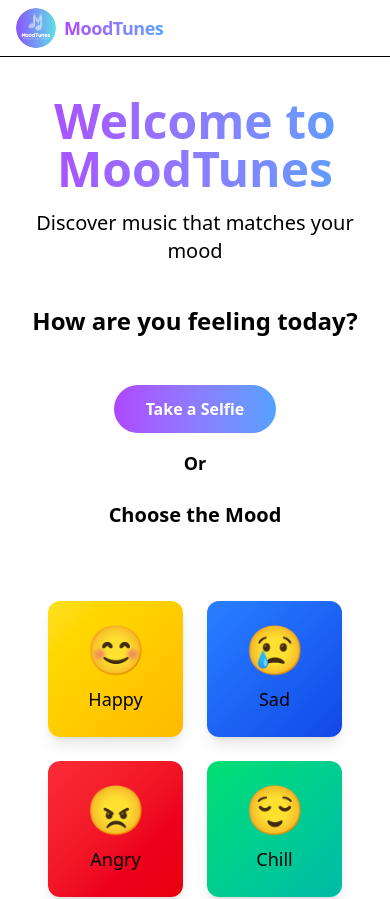
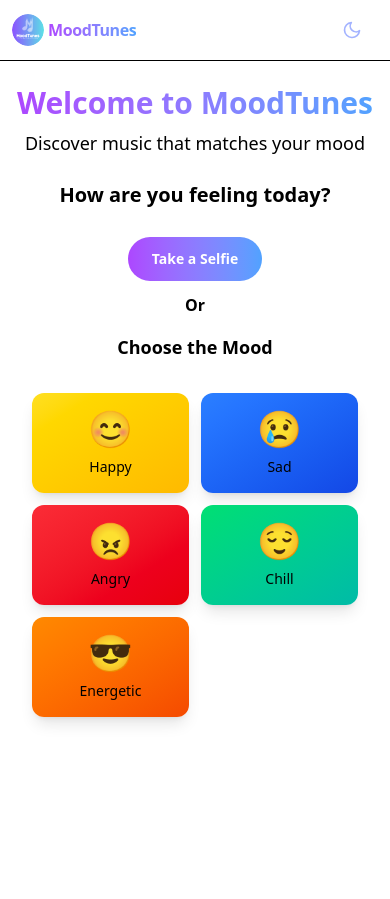
Before and after one commit to isatyamshivam/moodtunes, a React (Vite) app: page / in a window 390 px wide. Shown: the top 899 px of the page. After the commit the page ends 844 px from the top, so only its background shows below. Built offline with nearby package versions, Linux system fonts and the light colour scheme.

Commit message:
update ui

```diff
--- a/src/App.jsx
+++ b/src/App.jsx
@@ -22,31 +22,31 @@ function App() {
   };
 
   return (
-    <div className="min-h-screen bg-spotify-base text-spotify-text">
+    <div className="min-h-screen bg-light-base dark:bg-spotify-base text-light-text dark:text-spotify-text transition-colors duration-300">
       <Navbar />
 
-      <main className="container mx-auto px-6 py-10">
+      <main className="container mx-auto px-4 sm:px-6 py-6 sm:py-10">
         <motion.div
           initial={{ opacity: 0, y: 20 }}
           animate={{ opacity: 1, y: 0 }}
-          className="text-center mb-12"
+          className="text-center mb-8 sm:mb-12"
         >
-          <h1 className="text-5xl font-bold mb-4 bg-gradient-to-r from-purple-500 to-blue-400 bg-clip-text text-transparent">Welcome to MoodTunes</h1>
-          <p className="text-xl mb-10 text-spotify-subdued">Discover music that matches your mood</p>
+          <h1 className="text-3xl sm:text-4xl md:text-5xl font-bold mb-2 sm:mb-4 bg-gradient-to-r from-purple-500 to-blue-400 bg-clip-text text-transparent">Welcome to MoodTunes</h1>
+          <p className="text-lg sm:text-xl mb-6 sm:mb-10 text-light-subdued dark:text-spotify-subdued">Discover music that matches your mood</p>
 
           {!selectedMood && !showSelfie && (
-            <div className="flex flex-col items-center gap-4">
-              <h2 className="text-2xl font-bold mb-8 text-center">How are you feeling today?</h2>
+            <div className="flex flex-col items-center gap-3 sm:gap-4">
+              <h2 className="text-xl sm:text-2xl font-bold mb-4 sm:mb-8 text-center">How are you feeling today?</h2>
               <motion.button
                 onClick={() => setShowSelfie(true)}
-                className="bg-gradient-to-r from-purple-500 to-blue-400 text-white font-bold py-3 px-8 rounded-full"
+                className="bg-gradient-to-r from-purple-500 to-blue-400 text-white font-bold py-2 sm:py-3 px-6 sm:px-8 rounded-full text-sm sm:text-base"
                 whileHover={{ scale: 1.05, brightness: 1.1 }}
                 whileTap={{ scale: 0.95 }}
               >
                 Take a Selfie
               </motion.button>
-              <p className="text-lg font-bold text-spotify-subdued">Or</p>
-              <p className="text-xl font-bold text-spotify-text mt-2">Choose the Mood</p>
+              <p className="text-base sm:text-lg font-bold text-light-subdued dark:text-spotify-subdued">Or</p>
+              <p className="text-lg sm:text-xl font-bold text-light-text dark:text-spotify-text mt-1 sm:mt-2">Choose the Mood</p>
             </div>
           )}
         </motion.div>
@@ -78,10 +78,10 @@ function App() {
               exit={{ opacity: 0, x: -50 }}
             >
               <PlaylistGrid mood={selectedMood} />
-              <div className="text-center mt-10">
+              <div className="text-center mt-6 sm:mt-10">
                 <motion.button
                   onClick={() => setSelectedMood(null)}
-                  className="bg-gradient-to-r from-purple-500 to-blue-400 text-white font-bold py-3 px-8 rounded-full"
+                  className="bg-gradient-to-r from-purple-500 to-blue-400 text-white font-bold py-2 sm:py-3 px-6 sm:px-8 rounded-full text-sm sm:text-base"
                   whileHover={{ scale: 1.05, brightness: 1.1 }}
                   whileTap={{ scale: 0.95 }}
                 >
--- a/src/components/MoodSelector.jsx
+++ b/src/components/MoodSelector.jsx
@@ -15,18 +15,18 @@ export function MoodSelector({ onMoodSelect }) {
   }, [onMoodSelect]);
 
   return (
-    <div className="w-full max-w-4xl mx-auto p-6">
-      <div className="grid grid-cols-2 md:grid-cols-5 gap-6">
+    <div className="w-full max-w-4xl mx-auto px-4 sm:px-6">
+      <div className="grid grid-cols-2 sm:grid-cols-3 md:grid-cols-5 gap-3 sm:gap-4 md:gap-6">
         {moods.map((mood) => (
           <motion.button
             key={mood.name}
             onClick={() => handleMoodClick(mood)}
-            className={`bg-gradient-to-br ${mood.color} rounded-xl p-6 flex flex-col items-center justify-center gap-3 shadow-lg hover:shadow-xl transition-all`}
+            className={`bg-gradient-to-br ${mood.color} rounded-xl p-4 sm:p-6 flex flex-col items-center justify-center gap-2 sm:gap-3 shadow-lg hover:shadow-xl transition-all`}
             whileHover={{ scale: 1.05 }}
             whileTap={{ scale: 0.95 }}
           >
-            <span className="text-5xl">{mood.emoji}</span>
-            <span className="font-medium text-lg text-black">{mood.name}</span>
+            <span className="text-4xl sm:text-5xl">{mood.emoji}</span>
+            <span className="font-medium text-sm sm:text-lg text-black">{mood.name}</span>
           </motion.button>
         ))}
       </div>
--- a/src/components/Navbar.jsx
+++ b/src/components/Navbar.jsx
@@ -1,20 +1,24 @@
 import React from 'react';
+import { ThemeSwitcher } from './ThemeSwitcher';
 
 export function Navbar() {
   return (
-    <nav className="w-full py-2 px-4 flex justify-between items-center relative z-10 bg-spotify-base border-b border-spotify-highlight">
-      <div className="flex items-center gap-2">
-        <div className="relative w-10 h-10">
+    <nav className="w-full py-2 px-3 sm:px-4 flex justify-between items-center relative z-10 bg-light-base dark:bg-spotify-base border-b border-light-border dark:border-spotify-highlight transition-colors duration-300">
+      <div className="flex items-center gap-1 sm:gap-2">
+        <div className="relative w-8 h-8 sm:w-10 sm:h-10">
           <img
             src="/MoodTunes_logo.svg"
             alt="MoodTunes Logo"
             className="w-full h-full rounded-full"
           />
         </div>
-        <span className="text-lg font-bold bg-gradient-to-r from-purple-500 to-blue-400 bg-clip-text text-transparent tracking-tight">
+        <span className="text-base sm:text-lg font-bold bg-gradient-to-r from-purple-500 to-blue-400 bg-clip-text text-transparent tracking-tight">
           MoodTunes
         </span>
       </div>
+
+      {/* Add theme switcher */}
+      <ThemeSwitcher />
     </nav>
   );
 }
--- /dev/null
+++ b/src/components/ThemeSwitcher.jsx
@@ -0,0 +1,58 @@
+import React from 'react';
+import { motion } from 'framer-motion';
+import { useTheme } from '../context/ThemeContext.jsx';
+
+export function ThemeSwitcher() {
+  const { isDarkMode, toggleDarkMode } = useTheme();
+
+  return (
+    <motion.button
+      onClick={toggleDarkMode}
+      className="p-2 rounded-full bg-spotify-highlight dark:bg-dark-highlight hover:bg-opacity-80 transition-colors"
+      whileTap={{ scale: 0.95 }}
+      aria-label={isDarkMode ? "Switch to light mode" : "Switch to dark mode"}
+    >
+      {isDarkMode ? (
+        // Sun icon for light mode
+        <svg
+          xmlns="http://www.w3.org/2000/svg"
+          width="20"
+          height="20"
+          viewBox="0 0 24 24"
+          fill="none"
+          stroke="currentColor"
+          strokeWidth="2"
+          strokeLinecap="round"
+          strokeLinejoin="round"
+          className="text-yellow-400"
+        >
+          <circle cx="12" cy="12" r="5"></circle>
+          <line x1="12" y1="1" x2="12" y2="3"></line>
+          <line x1="12" y1="21" x2="12" y2="23"></line>
+          <line x1="4.22" y1="4.22" x2="5.64" y2="5.64"></line>
+          <line x1="18.36" y1="18.36" x2="19.78" y2="19.78"></line>
+          <line x1="1" y1="12" x2="3" y2="12"></line>
+          <line x1="21" y1="12" x2="23" y2="12"></line>
+          <line x1="4.22" y1="19.78" x2="5.64" y2="18.36"></line>
+          <line x1="18.36" y1="5.64" x2="19.78" y2="4.22"></line>
+        </svg>
+      ) : (
+        // Moon icon for dark mode
+        <svg
+          xmlns="http://www.w3.org/2000/svg"
+          width="20"
+          height="20"
+          viewBox="0 0 24 24"
+          fill="none"
+          stroke="currentColor"
+          strokeWidth="2"
+          strokeLinecap="round"
+          strokeLinejoin="round"
+          className="text-indigo-300"
+        >
+          <path d="M21 12.79A9 9 0 1 1 11.21 3 7 7 0 0 0 21 12.79z"></path>
+        </svg>
+      )}
+    </motion.button>
+  );
+}
--- /dev/null
+++ b/src/context/ThemeContext.jsx
@@ -0,0 +1,63 @@
+import React, { createContext, useContext, useEffect, useState } from 'react';
+
+// Create a context for theme management
+const ThemeContext = createContext();
+
+export function ThemeProvider({ children }) {
+  // Check local storage and system preference for initial theme
+  const [isDarkMode, setIsDarkMode] = useState(() => {
+    // Check if user has previously selected a theme
+    const savedTheme = localStorage.getItem('theme');
+    if (savedTheme) {
+      return savedTheme === 'dark';
+    }
+    // If no saved preference, use system preference
+    return window.matchMedia('(prefers-color-scheme: dark)').matches;
+  });
+
+  // Update the DOM when theme changes
+  useEffect(() => {
+    const root = window.document.documentElement;
+    if (isDarkMode) {
+      root.classList.add('dark');
+      localStorage.setItem('theme', 'dark');
+    } else {
+      root.classList.remove('dark');
+      localStorage.setItem('theme', 'light');
+    }
+  }, [isDarkMode]);
+
+  // Listen for system preference changes
+  useEffect(() => {
+    const mediaQuery = window.matchMedia('(prefers-color-scheme: dark)');
+    const handleChange = () => {
+      // Only update if user hasn't manually set preference
+      if (!localStorage.getItem('theme')) {
+        setIsDarkMode(mediaQuery.matches);
+      }
+    };
+
+    mediaQuery.addEventListener('change', handleChange);
+    return () => mediaQuery.removeEventListener('change', handleChange);
+  }, []);
+
+  // Toggle function
+  const toggleDarkMode = () => {
+    setIsDarkMode(prev => !prev);
+  };
+
+  return (
+    <ThemeContext.Provider value={{ isDarkMode, toggleDarkMode }}>
+      {children}
+    </ThemeContext.Provider>
+  );
+}
+
+// Custom hook to use the theme context
+export function useTheme() {
+  const context = useContext(ThemeContext);
+  if (context === undefined) {
+    throw new Error('useTheme must be used within a ThemeProvider');
+  }
+  return context;
+}
--- a/src/index.css
+++ b/src/index.css
@@ -1,5 +1,15 @@
 @import "tailwindcss";
 
+/* Improve touch target size for mobile devices */
+@media (max-width: 640px) {
+  button,
+  [role="button"],
+  input[type="submit"],
+  input[type="button"] {
+    min-height: 44px;
+    min-width: 44px;
+  }
+}
 
 /* :root {
   font-family: 'Gotham', 'Circular', 'Helvetica Neue', system-ui, Avenir, Arial, sans-serif;
--- a/src/main.jsx
+++ b/src/main.jsx
@@ -3,9 +3,12 @@ import { createRoot } from 'react-dom/client'
 
 import './index.css'
 import App from './App.jsx'
+import { ThemeProvider } from './context/ThemeContext.jsx'
 
 createRoot(document.getElementById('root')).render(
   <StrictMode>
-    <App />
+    <ThemeProvider>
+      <App />
+    </ThemeProvider>
   </StrictMode>,
 )
--- a/tailwind.config.js
+++ b/tailwind.config.js
@@ -4,6 +4,7 @@ export default {
     "./index.html",
     "./src/**/*.{js,ts,jsx,tsx}",
   ],
+  darkMode: 'class', // Enable dark mode with class strategy
   theme: {
     extend: {
       colors: {
@@ -21,7 +22,45 @@ export default {
           angry: '#FF6B6B',
           chill: '#98D8AA',
           energetic: '#FF9843'
-        }      },
+        },
+        // Dark mode specific colors
+        dark: {
+          base: '#0A0A0A',
+          elevated: '#121212',
+          highlight: '#1F1F1F',
+          border: '#333333',
+          text: '#FFFFFF',
+          subdued: '#A0A0A0',
+        },
+        light: {
+          base: '#FFFFFF',
+          elevated: '#F5F5F5',
+          highlight: '#EAEAEA',
+          border: '#E0E0E0',
+          text: '#121212',
+          subdued: '#6B7280',
+        }
+      },
+      fontSize: {
+        'xs': ['0.75rem', { lineHeight: '1rem' }],
+        'sm': ['0.875rem', { lineHeight: '1.25rem' }],
+        'base': ['1rem', { lineHeight: '1.5rem' }],
+        'lg': ['1.125rem', { lineHeight: '1.75rem' }],
+        'xl': ['1.25rem', { lineHeight: '1.75rem' }],
+        '2xl': ['1.5rem', { lineHeight: '2rem' }],
+        '3xl': ['1.875rem', { lineHeight: '2.25rem' }],
+        '4xl': ['2.25rem', { lineHeight: '2.5rem' }],
+        '5xl': ['3rem', { lineHeight: '1.16' }],
+      },
+      screens: {
+        'xs': '475px',
+        // Default Tailwind breakpoints
+        'sm': '640px',
+        'md': '768px',
+        'lg': '1024px',
+        'xl': '1280px',
+        '2xl': '1536px',
+      },
     },
   },
   plugins: [],
```
Also changed, not shown: index.html (+10 -0 lines), src/components/PlaylistCard.jsx (+12 -13 lines), src/components/PlaylistGrid.jsx (+7 -7 lines), src/components/SelfieCapture.jsx (+4 -4 lines).
